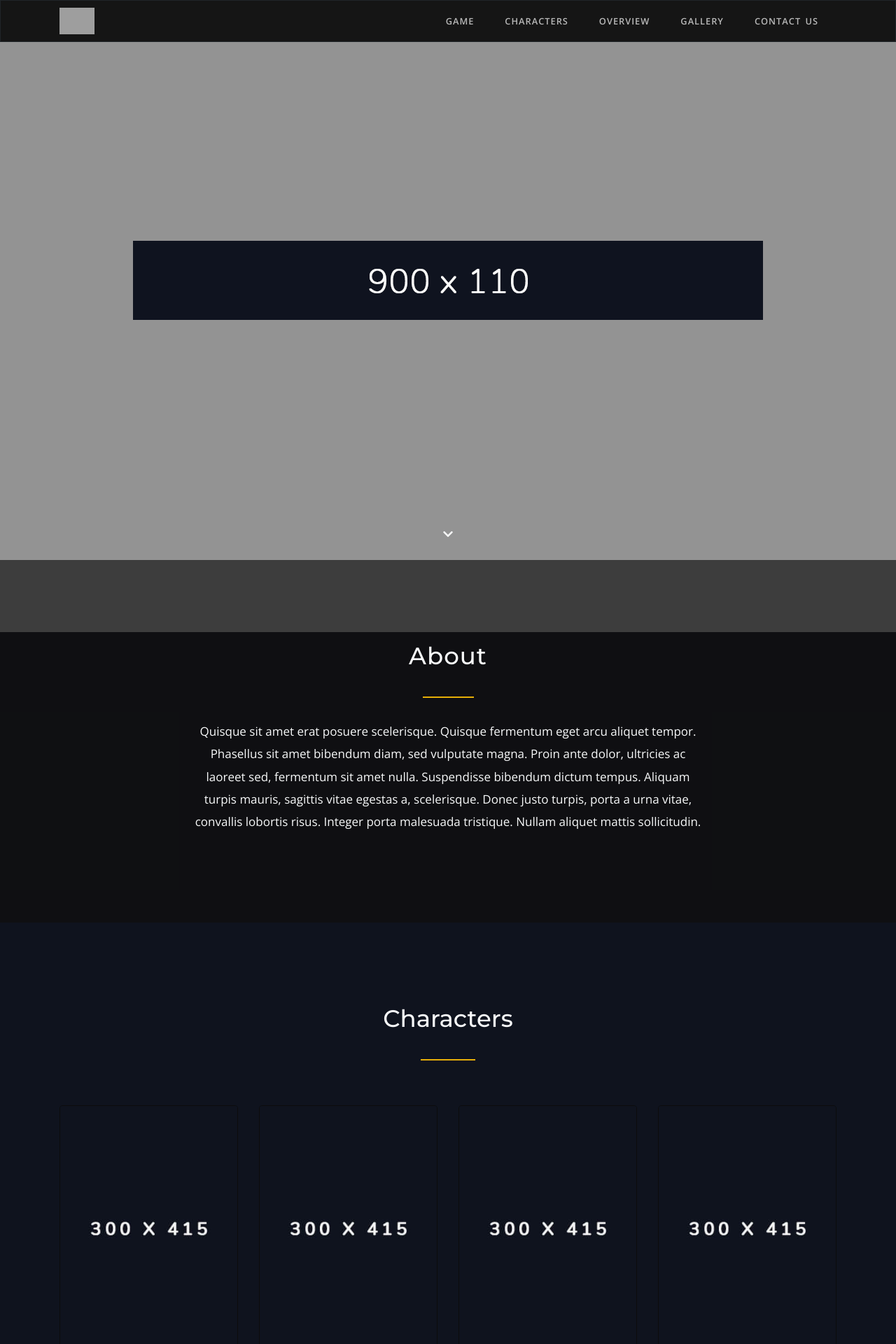
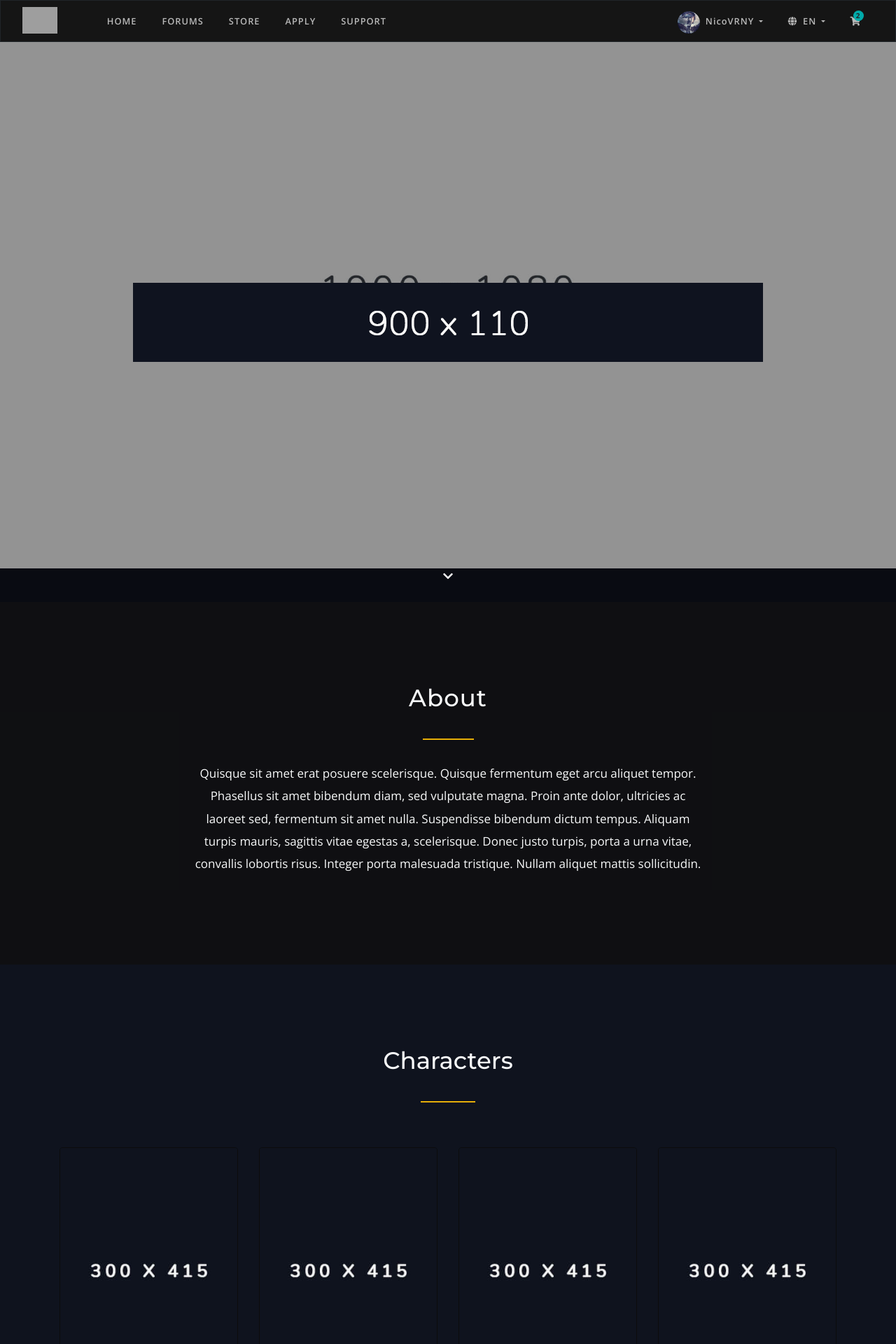
Before and after one commit to verany-network/website-frontend, a PHP site: page /utils/template.php in a window 1280 px wide. Shown: the top 1920 px of the page at 70% size. Run offline with PHP 8.4, Linux system fonts and the light colour scheme; some libraries are stand-ins or nearby versions; grey boxes are pictures that could not be loaded.

Commit message:
Updated template
Updated navigation:
- added new version of the navbar
- removed the login/sign up buttons and added profile dropdown

```diff
--- a/utils/template.php
+++ b/utils/template.php
@@ -32,20 +32,75 @@
   <body class="page-body">
 
     <!-- navbar -->
-    <nav class="navbar navbar-expand-lg navbar-dark bg-dark fixed-top border-nav">
-      <div class="container">
-        <a class="navbar-brand align-items-center logo" href="#">
-          <img src="./../assets/img/logo-gaming.png" alt="Wicodus" class="logo-light mx-auto">
-        </a>
-        <button class="navbar-toggler" type="button" data-toggle="collapse" data-target="#navbarCollapse" aria-controls="navbarCollapse" aria-expanded="false" aria-label="Toggle navigation">☰</button>
-        <div class="collapse navbar-collapse" id="navbarCollapse">
-          <ul class="nav navbar-nav ml-lg-auto">
-            <li class="nav-item"><a class="nav-link mr-2" href="" data-scroll="#about">Game</a></li>
-            <li class="nav-item"><a class="nav-link mr-2" href="" data-scroll="#characters">Characters</a></li>
-            <li class="nav-item"><a class="nav-link mr-2" href="" data-scroll="#overview">Overview</a></li>
-            <li class="nav-item"><a class="nav-link mr-2" href="" data-scroll="#gallery">Gallery</a></li>
-            <li class="nav-item"><a class="nav-link mr-2" href="" data-scroll="#contact">Contact Us</a></li>
-          </ul>
+    <nav class="navbar navbar-expand-lg navbar-dark bg-dark border-nav zi-3">
+      <div class="container-fluid">
+        <div class="row">
+          <div class="col-4 col-sm-3 col-md-1 mr-auto">
+            <a class="navbar-brand logo" href="#">
+              <img src="../assets/img/logo-gaming.png" alt="Wicodus" class="logo-light mx-auto">
+            </a>
+          </div>
+          <div class="nav-items mr-auto col">
+            <div class="input-group-append">
+            <button class="navbar-toggler navbar-toggler-fixed" style="transform: translateY(-20px);" type="button" data-toggle="collapse" data-target="#collapsingNavbar" aria-controls="collapsingNavbar" aria-expanded="false" aria-label="Toggle navigation">☰</button>
+              <div class="collapse navbar-collapse" id="collapsingNavbar">
+                <ul class="navbar-nav">
+                  <li class="nav-item">
+                    <a class="nav-link" href="../">Home</a>
+                  </li>
+                  <li class="nav-item">
+                  <a class="nav-link" href="../forum/forum.php">Forums</a>
+                    <div class="-" aria-labelledby="dropdownGaming_software">
+                    </div>
+                  </li>
+                  <li class="nav-item">
+                  <a class="nav-link" href="../store/store.php">Store</a>
+                    <div class="-" aria-labelledby="dropdownGaming_community">
+                    </div>
+                  </li>
+                  <li class="nav-item">
+                  <a class="nav-link" href="../apply/apply.php">Apply</a>
+                    <div class="-" aria-labelledby="dropdownGaming_community">
+                    </div>
+                  </li>
+                  <li class="nav-item">
+                  <a class="nav-link" href="../support/support.php">Support</a>
+                    <div class="-" aria-labelledby="dropdownGaming_community">
+                    </div>
+                  </li>
+                </ul>
+              </div>
+            </div>
+          </div>
+          <div class="col-4 col-sm-8 col-md-8 col-lg-6 col-xl-4 ml-auto text-right">
+            <ul class="nav navbar-nav d-none d-sm-inline-flex flex-row">
+              <li class="nav-item dropdown">
+                <a class="nav-link dropdown-toggle small text-capitalize" href="#" id="dropdownUser" data-toggle="dropdown" aria-haspopup="true" aria-expanded="false"><img src="../assets/img/avatar/2.jpg" class="img-xs rounded-circle mr-2" alt="Avatar">NicoVRNY </a>
+                <div class="dropdown-menu position-absolute" aria-labelledby="dropdownUser">
+                  <a class="dropdown-item" href="#"><span class="mr-2"><i class="fas fa-user"></i></span>Profile</a>
+                  <a class="dropdown-item" href="#"><span class="mr-2"><i class="fas fa-cog"></i></span>Settings</a>
+                  <a class="dropdown-item" href="#"><span class="mr-2"><i class="fas fa-wallet"></i></span>Wallet</a>
+                  <a class="dropdown-item" href="#"><span class="mr-2"><i class="fas fa-sign-out-alt"></i></span>Logout</a>
+                </div>
+              </li>
+              <li class="nav-item dropdown">
+                <a class="nav-link dropdown-toggle small" href="#" id="dropdownGaming" data-toggle="dropdown" aria-haspopup="true" aria-expanded="false"><i class="mr-2 fas fa-globe"></i>EN </a>
+                <div class="dropdown-menu position-absolute" aria-labelledby="dropdownGaming">
+                  <a class="dropdown-item" href="#">English</a>
+                  <a class="dropdown-item" href="#">Deutsch</a>
+                  <a class="dropdown-item" href="#">Español</a>
+                </div>
+              </li>
+              <li class="nav-item">
+                <a class="nav-link small" href="" data-toggle="offcanvas" data-target="#offcanvas-cart">
+                  <span class="p-relative d-inline-flex">
+                    <span class="badge-cart badge badge-counter badge-warning position-absolute l-1">2</span>
+                    <i class="fas fa-shopping-cart"></i>
+                  </span>
+                </a>
+              </li>
+            </ul>
+          </div>
         </div>
       </div>
     </nav>
```
